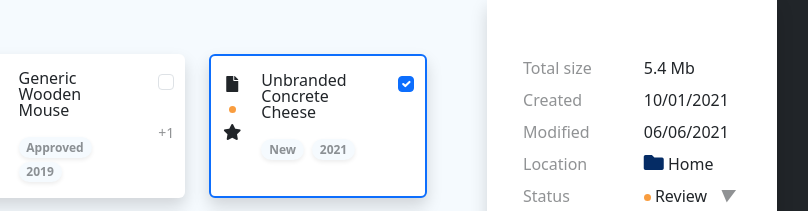
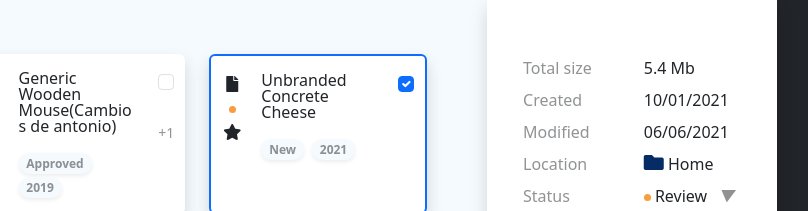
Before and after one commit to AntonioGMtz/Panel-de-Tarjetas-, a plain HTML site: page index.html in a window 1280 px wide. Shown: the top 211 px of the page, 298-1106 px from the left. Drawn offline with nearby package versions, Linux system fonts and the light colour scheme.

Commit message:
index comentado

```diff
--- a/index.html
+++ b/index.html
@@ -31,7 +31,7 @@
                                       <div class="col"><i class="fas fa-star"></i></div>
                                     </div>
                                     <div class="col-8">
-                                      <p class="card-text lh-1">Generic Wooden Mouse</p>
+                                      <p class="card-text lh-1">Generic Wooden Mouse(Cambios de antonio)</p>
                                       <div class="col">
                                         <!-- Tags -->
                                         <span class="badge rounded-pill bg-col1 text-body-tertiary shadow-sm me-1">Approved </span>
```
